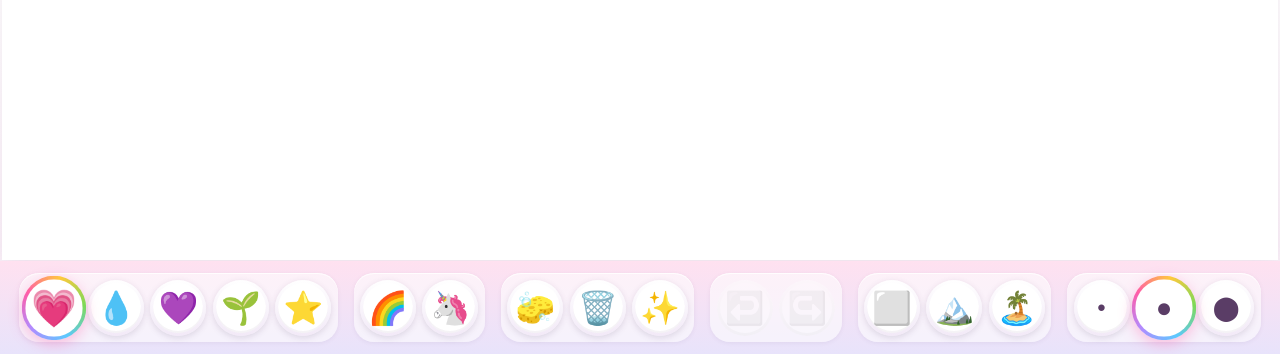
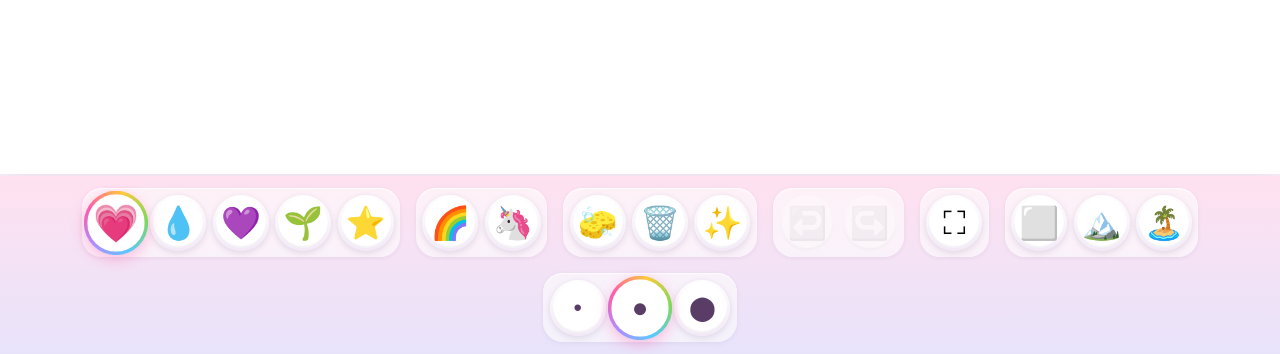
Before and after one commit to charlesguse/sand-game, a Svelte app: page / in a window 1280 px wide. Shown: the part 446-800 px from the top of the page. Built offline with nearby package versions, Linux system fonts and the light colour scheme.

Commit message:
feat: add fullscreen button, hidden where unsupported

```diff
--- a/src/App.svelte
+++ b/src/App.svelte
@@ -2,12 +2,19 @@
   import Toolbar from './lib/Toolbar.svelte';
   import PlayArea from './lib/PlayArea.svelte';
   import type { Tool, BrushSize, SceneId } from './sim/types';
+  import { isFullscreenSupported, toggleFullscreen } from './lib/fullscreen';
 
   let tool = $state<Tool>('sand');
   let brushSize = $state<BrushSize>('medium');
   let canUndo = $state(false);
   let canRedo = $state(false);
   let playArea: PlayArea;
+
+  const showFullscreen = isFullscreenSupported(document.documentElement);
+
+  function handleToggleFullscreen(): void {
+    void toggleFullscreen(document.documentElement, document);
+  }
 
   function selectTool(next: Tool): void {
     tool = next;
@@ -46,12 +53,14 @@
     {brushSize}
     {canUndo}
     {canRedo}
+    {showFullscreen}
     onSelectTool={selectTool}
     onSelectBrushSize={selectBrushSize}
     onSelectScene={selectScene}
     onClearAll={clearAll}
     onUndo={undo}
     onRedo={redo}
+    onToggleFullscreen={handleToggleFullscreen}
   />
 </main>
 
--- a/src/lib/Toolbar.svelte
+++ b/src/lib/Toolbar.svelte
@@ -7,12 +7,14 @@
     brushSize: BrushSize;
     canUndo: boolean;
     canRedo: boolean;
+    showFullscreen: boolean;
     onSelectTool: (tool: Tool) => void;
     onSelectBrushSize: (size: BrushSize) => void;
     onSelectScene: (sceneId: SceneId) => void;
     onClearAll: () => void;
     onUndo: () => void;
     onRedo: () => void;
+    onToggleFullscreen: () => void;
   }
 
   let {
@@ -20,12 +22,14 @@
     brushSize,
     canUndo,
     canRedo,
+    showFullscreen,
     onSelectTool,
     onSelectBrushSize,
     onSelectScene,
     onClearAll,
     onUndo,
     onRedo,
+    onToggleFullscreen,
   }: Props = $props();
 </script>
 
@@ -116,6 +120,12 @@
     <button class="control" aria-label="Undo" disabled={!canUndo} onclick={onUndo}>↩️</button>
     <button class="control" aria-label="Redo" disabled={!canRedo} onclick={onRedo}>↪️</button>
   </div>
+
+  {#if showFullscreen}
+    <div class="group screen">
+      <button class="control" aria-label="Full screen" onclick={onToggleFullscreen}>⛶</button>
+    </div>
+  {/if}
 
   <div class="group scenes">
     <button class="control" aria-label="Empty canvas" onclick={() => onSelectScene('empty')}>⬜</button>
```
